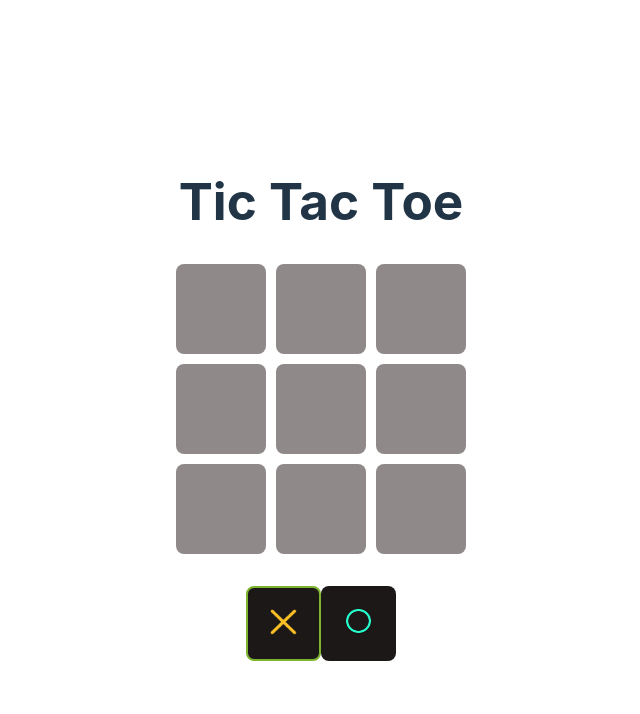
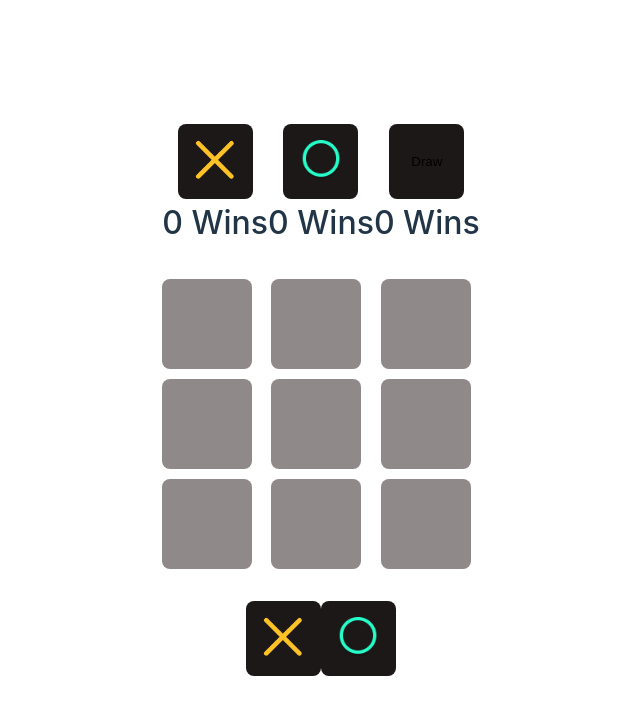
Before and after one commit to AnthonyyHL/tic-tac-toe, a React (Vite) app: page / in a window 1280 px wide. Both pictures are taken after a click on the button "Start Game". Shown: the top 714 px of the page, without its empty margins (319-959 px from the left). Built offline with nearby package versions, Linux system fonts and the light colour scheme.

Commit message:
feat: Implement game stats tracking and persistence in localStorage

```diff
--- a/src/app/App.css
+++ b/src/app/App.css
@@ -7,8 +7,9 @@
 
 .game img,
 .winner-container img,
-.turns img {
-  width: 2em;
+.turns img,
+.game-stat img {
+  width: 3em;
   height: auto;
 }
 
@@ -39,14 +40,19 @@
 }
 
 .turns .cell,
-.game-result .cell {
+.game-result .cell,
+.game-winning-history .cell {
   background-color: rgb(28, 24, 23);
   width: 75px;
   height: 75px;
   cursor: default;
 }
+.game-winning-history {
+  display: grid;
+  grid-template-columns: repeat(3, 1fr);
+}
 
-.turns .is-selected {
+.game-winning-history .turns .is-selected {
   border: 2px solid rgb(125, 180, 48);
 }
 
@@ -70,7 +76,8 @@
   z-index: 1000;
 }
 
-.game-result .alert-container {
+.game-result .alert-container,
+.game-winning-history .game-stat {
   display: flex;
   font-size: 2em;
   font-weight: 500;
--- a/src/app/App.jsx
+++ b/src/app/App.jsx
@@ -8,6 +8,15 @@ import { TURNS, TURNS_ICONS } from '../constants'
 import './App.css'
 import { useEffect } from 'react'
 
+const GameStatCard = ({ turn, wins }) => {
+  return (
+    <div className="game-stat">
+      <Cell>{turn}</Cell>
+      <span>{`${wins} Wins`}</span>
+    </div>
+  )
+}
+
 function App() {
   const [board, setBoard] = useState(() => {
     const boardFromStorage = window.localStorage.getItem('board')
@@ -17,7 +26,25 @@ function App() {
     const turnFromStorage = window.localStorage.getItem('turn')
     return turnFromStorage ?? TURNS.X
   })
+  const [gameStats, setGameStats] = useState(() => {
+    const gameStatsFromStorage = window.localStorage.getItem('gameStats')
+    return gameStatsFromStorage
+      ? JSON.parse(gameStatsFromStorage)
+      : { x: 0, o: 0, draw: 0 }
+  })
   const [winner, setWinner] = useState(null) // null: no winner | false: draw | true: winner
+
+  const updateStats = (winner) => {
+    if (winner) {
+      const newGameStats =
+        turn === TURNS.X
+          ? { ...gameStats, x: gameStats.x + 1 }
+          : { ...gameStats, o: gameStats.o + 1 }
+      setGameStats(newGameStats)
+    } else {
+      setGameStats({ ...gameStats, draw: gameStats.draw + 1 })
+    }
+  }
 
   const updateCell = (index) => {
     if (board[index] === null && !winner) {
@@ -40,6 +67,7 @@ function App() {
       } else if (checkDraw(newBoard)) {
         setWinner(false)
       }
+      updateStats(newWinner)
     }
   }
 
@@ -47,6 +75,10 @@ function App() {
     window.localStorage.setItem('board', JSON.stringify(board))
     window.localStorage.setItem('turn', turn)
   }, [board, turn])
+
+  useEffect(() => {
+    window.localStorage.setItem('gameStats', JSON.stringify(gameStats))
+  }, [gameStats])
 
   const resetGame = () => {
     setBoard(Array(9).fill(null))
@@ -59,7 +91,12 @@ function App() {
 
   return (
     <>
-      <h1>Tic Tac Toe</h1>
+      <header className="game-winning-history">
+        <GameStatCard turn={TURNS_ICONS.X} wins={gameStats.x} />
+        <GameStatCard turn={TURNS_ICONS.O} wins={gameStats.o} />
+        <GameStatCard turn="Draw" wins={gameStats.draw} />
+      </header>
+
       <section className="game">
         {board.map((cell, index) => (
           <Cell key={index} index={index} updateCell={updateCell}>
@@ -74,7 +111,6 @@ function App() {
 
       <section className="turns">
         <Cell isSelected={turn === TURNS.X}>{TURNS_ICONS.X}</Cell>
-        {/* Acceder a los nombres de los playes a través de localStorage */}
         <Cell isSelected={turn === TURNS.O}>{TURNS_ICONS.O}</Cell>
       </section>
 
```
